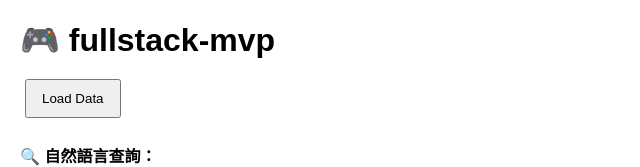
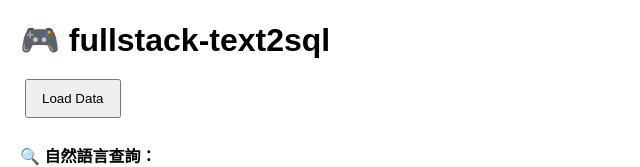
Before and after one commit to clarenceze/fullstack-mvp, a plain HTML site: page docs/index.html in a window 1280 px wide. Shown: the top 167 px of the page, without its empty margins (0-640 px from the left). Drawn offline with Linux system fonts and the light colour scheme.

Commit message:
change the website name

```diff
--- a/docs/index.html
+++ b/docs/index.html
@@ -15,7 +15,7 @@
   </style>
 </head>
 <body>
-  <h1>🎮 fullstack-mvp</h1>
+  <h1>🎮 fullstack-text2sql</h1>
 
   <!-- 原有功能：載入前10名 -->
   <button id="loadData">Load Data</button>
```
